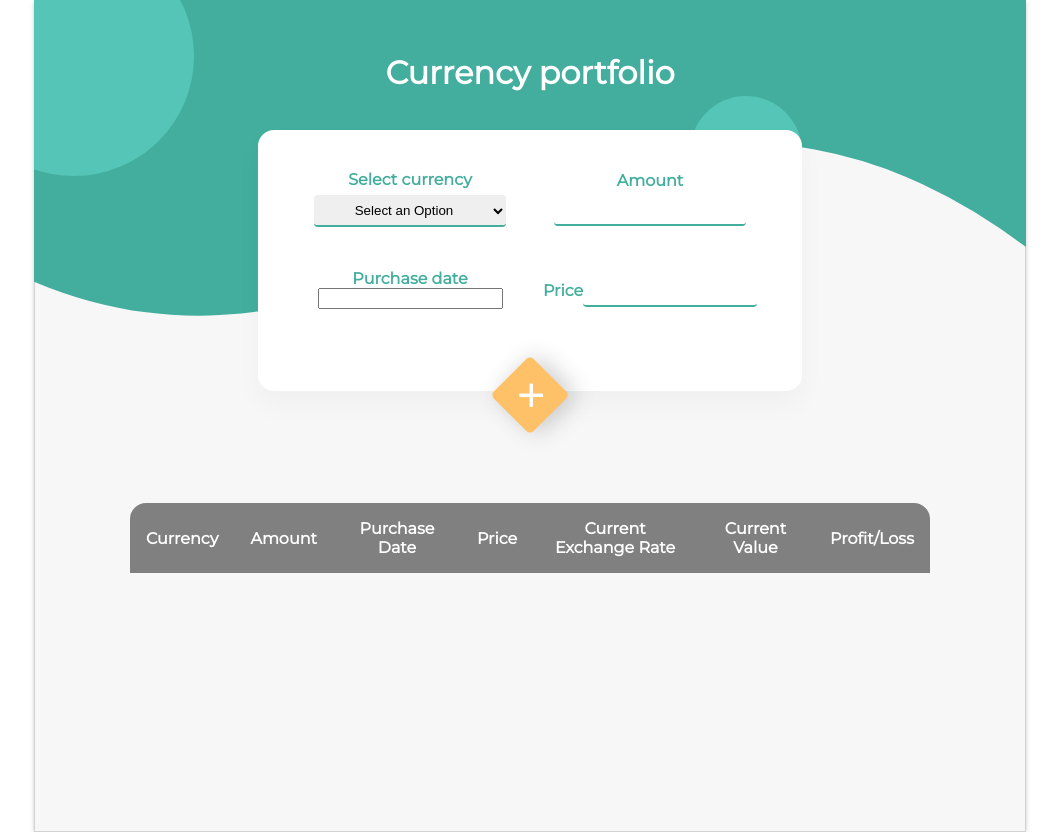
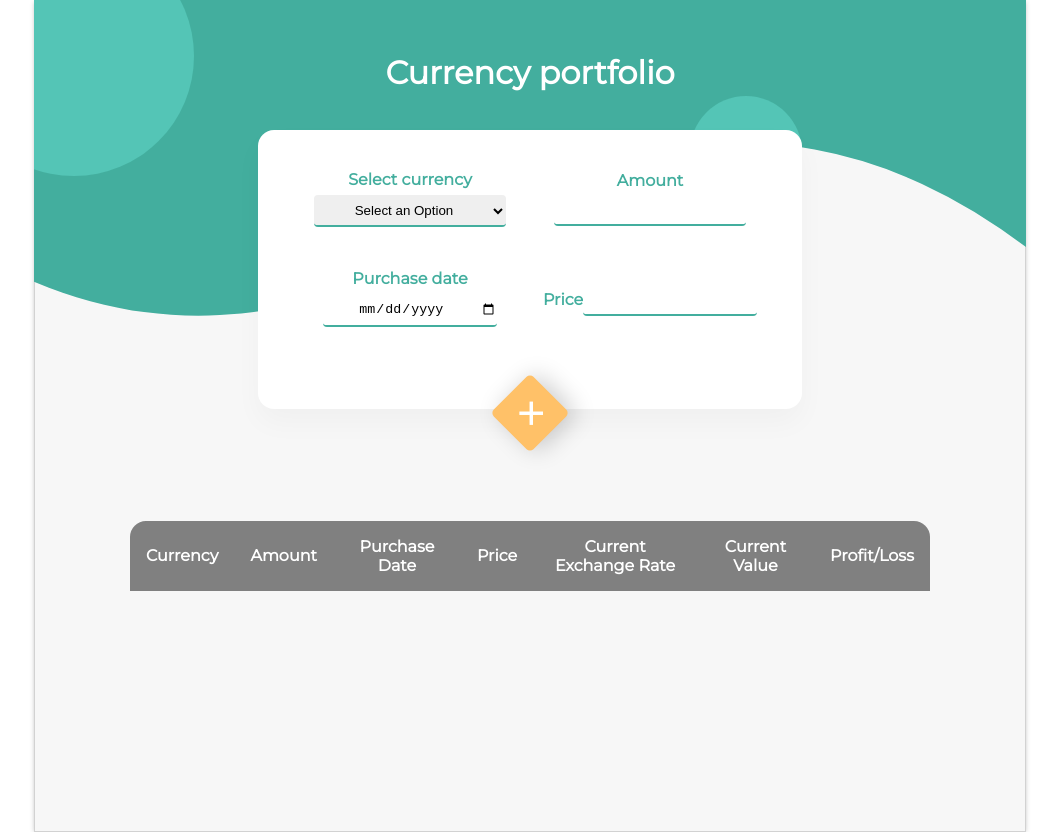
Before and after one commit to AgnieszkaSzostak/Currency-Portfolio-App, a React (Create React App) app: page / in a window 1280 px wide. Shown: the whole page, without its empty margins (110-1169 px from the left). Built offline with nearby package versions, Linux system fonts and the light colour scheme.

Commit message:
Remove datepicker

```diff
--- a/package.json
+++ b/package.json
@@ -13,7 +13,6 @@
     "path-browserify": "^1.0.1",
     "react": "^18.2.0",
     "react-chartjs-2": "^5.2.0",
-    "react-datepicker": "^4.11.0",
     "react-dom": "^18.2.0",
     "react-redux": "^8.0.5",
     "react-scripts": "5.0.1",
--- a/src/components/Form/Field.js
+++ b/src/components/Form/Field.js
@@ -1,35 +1,15 @@
-import React, { useState, useEffect} from "react";
-import DatePicker from "react-datepicker";
-import "react-datepicker/dist/react-datepicker.css";
+import React from "react";
 
 const Field = (props) => {
-    const {label, tag, type, name, onChange, value, min, error} = props;
-
-    const [date, setDate] = useState(new Date());
-
-    const handleDateChange = (event) => {
-        setDate(event);
-    };
-    useEffect(() => {
-        if(date.getDate() !== new Date().getDate()){
-            const event = {
-              target: {
-                name: "purchaseDate",
-                value: date.toISOString().substr(0, 10)
-              }
-            };
-          onChange(event)
-        }
-      },[date])
-
+    const {label, tag, type, name, onChange, value, minDate, error} = props;
 
     return(
         <div className="form__container">
             <label className="form__label" htmlFor={name}>{label}
             {tag === 'select'
             ? <select className="form__select" id={name} name={name} value={value} onChange={onChange}>{props.children}</select>
-            : type === 'date'
-                ? <DatePicker name={name} onChange={handleDateChange} selected={date} value={value} minDate={ new Date(parseInt(min.split("-")[0]), parseInt(min.split("-")[1]) - 1, parseInt(min.split("-")[2]))} maxDate={new Date()}/>
+            :  type === 'date'
+                ? <input className="form__input" id={name} name={name} type={type} value={value} onChange={onChange} min={minDate} max={new Date().toISOString().split("T")[0]}></input>
                 : <input className="form__input" id={name} name={name} type={type} value={value} onChange={onChange}></input>
             }
             </label>
--- a/src/components/Form/Form.js
+++ b/src/components/Form/Form.js
@@ -19,6 +19,7 @@ const Form = () => {
         amount: '',
         purchaseDate: '',
     });
+
     const lsAPI = new LocalStorageAPI();
     const [errors, setErrors] = useState(null)
 
@@ -41,7 +42,7 @@ const Form = () => {
                 currency: '',
                 price: '',
                 amount: '',
-                purchaseDate: ''
+                purchaseDate: '',
             })
         }else{
             setErrors(errors)
@@ -65,7 +66,7 @@ const Form = () => {
         return fields.map(element =>
             <React.Fragment key={element.name}>
             <Field
-                min={element.minDate}
+                minDate={element.minDate}
                 label={element.label}
                 type={element.type}
                 tag={element.tag}
@@ -78,11 +79,13 @@ const Form = () => {
                         ?  errors[element.name]
                         : null
                 }
+
                 >{
                     element.tag === 'select'
                     ? currencyOptionsList()
                     : null
                 }
+
             </Field>
         </React.Fragment>
         )
--- a/src/helpers/fields.js
+++ b/src/helpers/fields.js
@@ -24,7 +24,6 @@ export const fields = [
         name: 'purchaseDate',
         placeholder: 'purchaseDate',
         required: true,
-        value: "",
         minDate: '2002-01-01',
         pattern: '^[0-9]{4}-[0-9]{2}-[0-9]{2}$',
         error: 'Incorrect date value'
```
Also changed, not shown: 1 other file (tests, documents, lock files or other folders).
